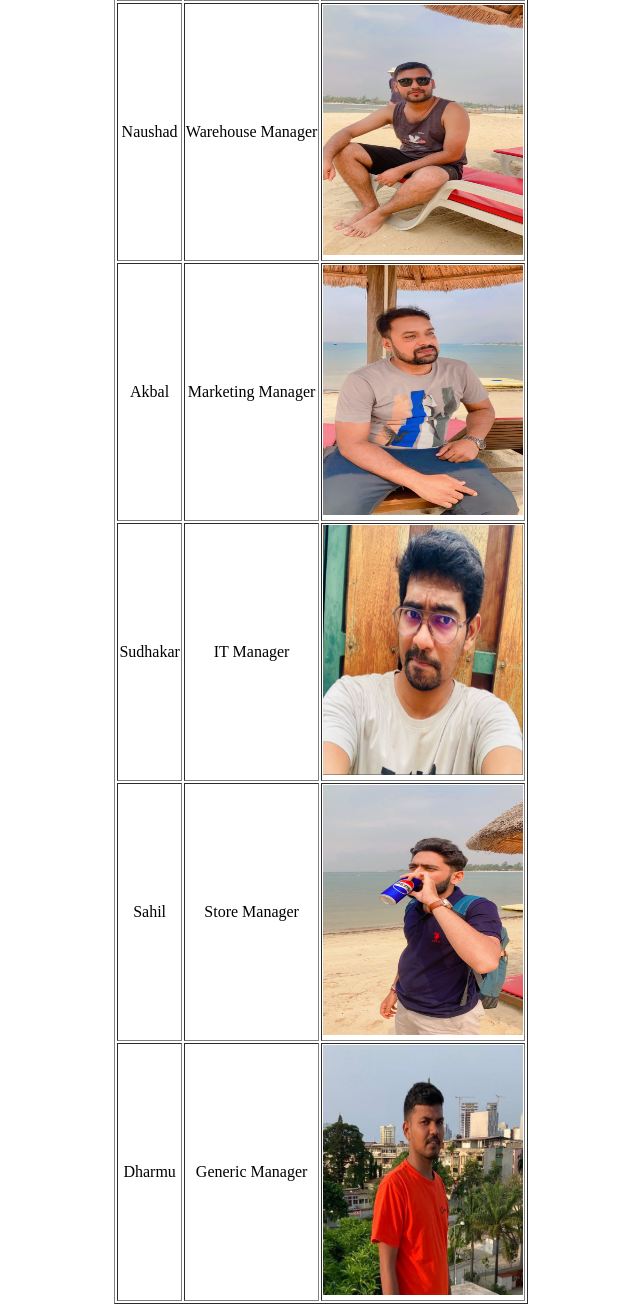
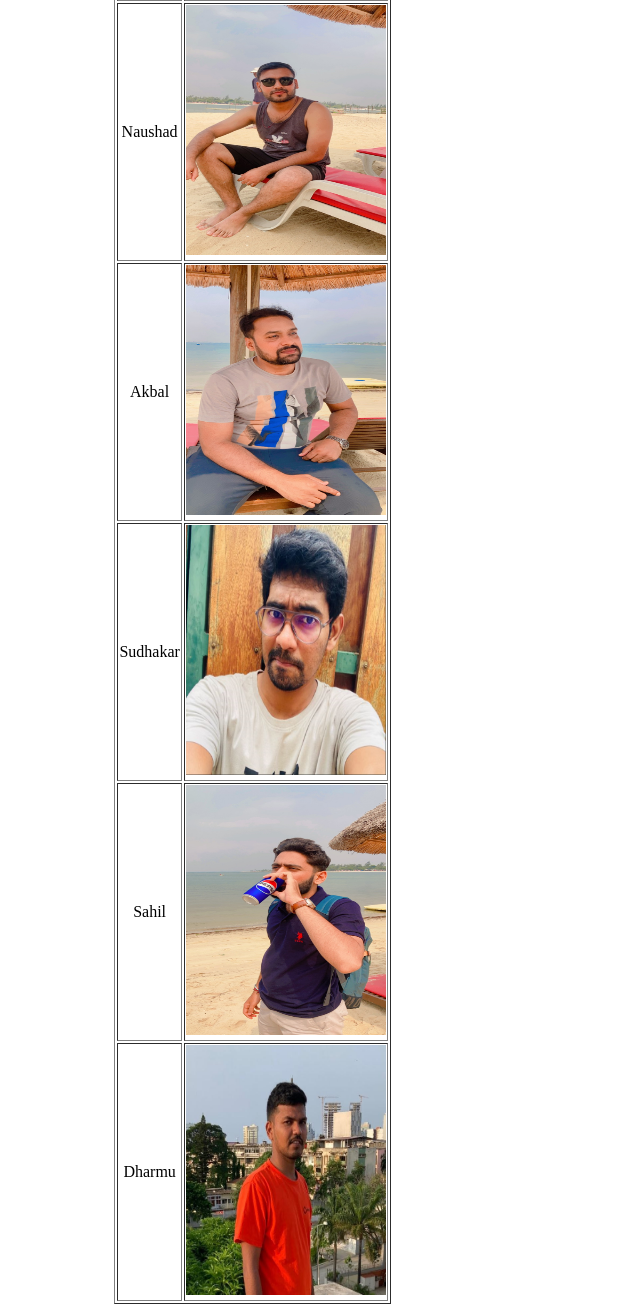
Before and after one commit to SudhkarNalli/iCard, a plain HTML site: page index.html in a window 1280 px wide. Shown: the part 365-1677 px from the top of the page, without its empty margins (20-660 px from the left). Drawn offline with Linux system fonts and the light colour scheme.

Commit message:
Update index.html

```diff
--- a/index.html
+++ b/index.html
@@ -38,7 +38,7 @@
             </tr>
             <tr>
                 <td>Mohit</td>
-                <td>Store Manager</td>
+
                 <td>
                   <img src=
 "./mohit.JPG"
@@ -48,7 +48,7 @@
             </tr>
             <tr>
                 <td>Naushad</td>
-                <td>Warehouse Manager</td>
+
                 <td>
                   <img src=
 "./naushad.JPG"
@@ -58,7 +58,7 @@
             </tr>
             <tr>
               <td>Akbal</td>
-              <td>Marketing Manager</td>
+
               <td>
                 <img src=
 "./akbal.JPG"
@@ -68,7 +68,7 @@
           </tr>
           <tr>
             <td>Sudhakar</td>
-            <td>IT Manager</td>
+
             <td>
               <img src=
 "./sudhakar.png"
@@ -78,7 +78,7 @@
         </tr>
         <tr>
           <td>Sahil</td>
-          <td>Store Manager</td>
+
           <td>
             <img src=
 "./sahil.JPG"
@@ -87,7 +87,7 @@
         </tr>
       <tr>
               <td>Dharmu</td>
-              <td>Generic Manager</td>
+
               <td>
                 <img src=
     "./Dharmu.jpg"
```
